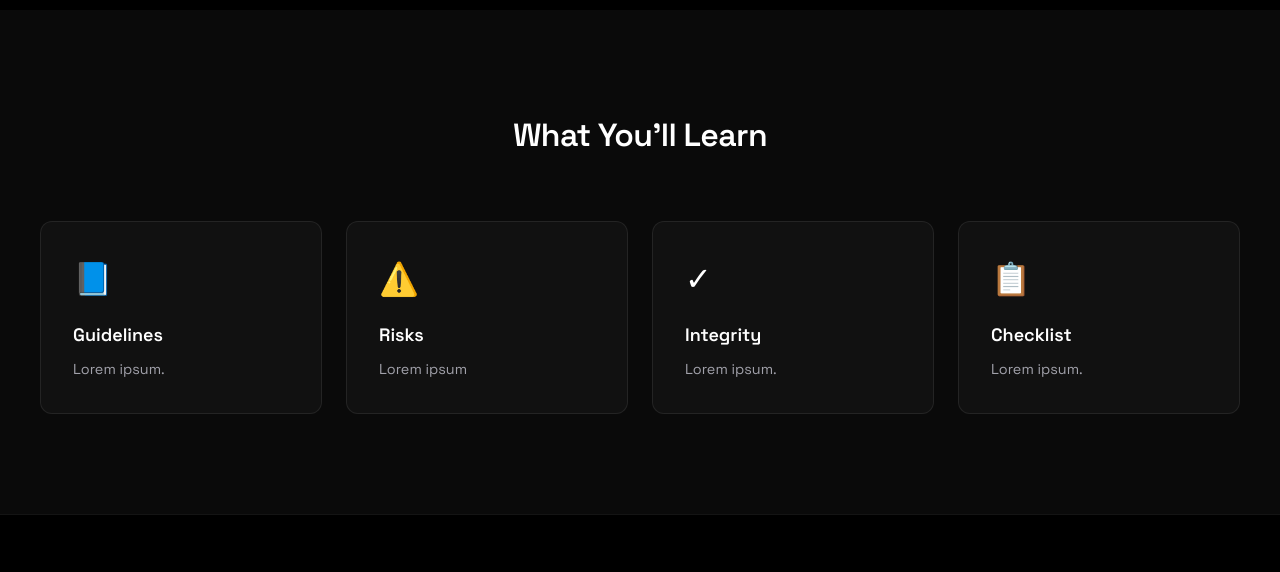
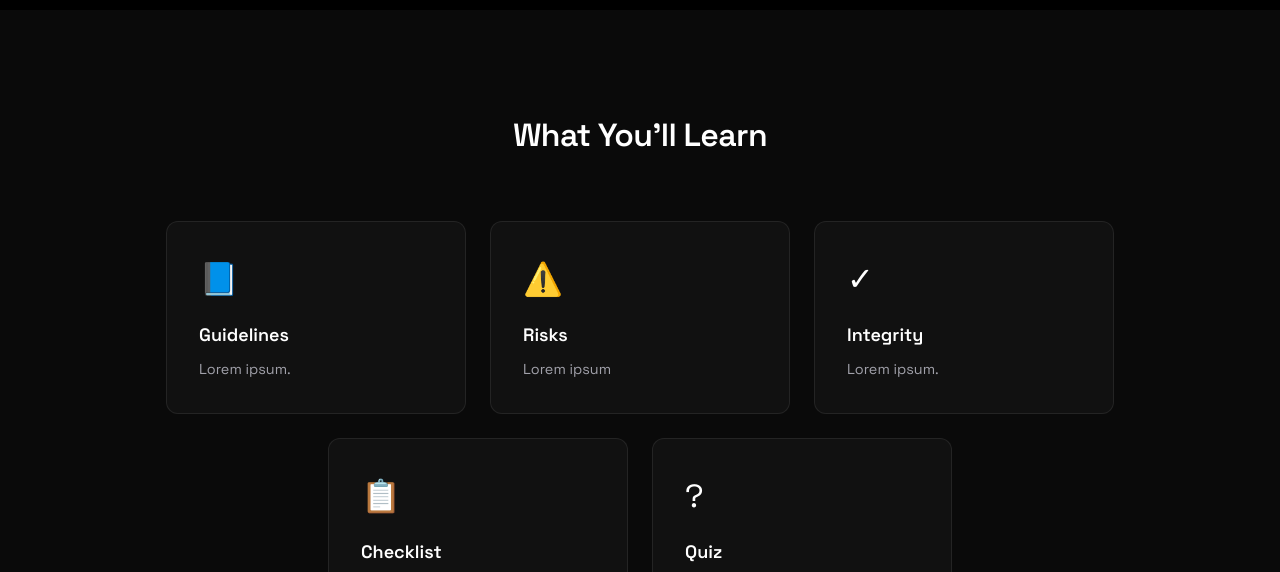
Before and after one commit to moen0/capstoneProject, a plain HTML site: page index.html in a window 1280 px wide. Shown: the part 790-1362 px from the top of the page. Drawn offline with Linux system fonts and the light colour scheme.

Commit message:
added feature card: quiz and fixed 3 + 2 Card layout

```diff
--- a/css/style.css
+++ b/css/style.css
@@ -243,13 +243,14 @@ a {
 }
 
 /* ===== FEATURES SECTION ===== */
+/* ===== FEATURES SECTION ===== */
 .features {
     padding: 100px 24px;
     background: var(--bg-secondary);
 }
 
 .features-container {
-    max-width: 1200px;
+    max-width: 1000px;
     margin: 0 auto;
 }
 
@@ -262,12 +263,16 @@ a {
 }
 
 .features-grid {
-    display: grid;
-    grid-template-columns: repeat(auto-fit, minmax(260px, 1fr));
+    display: flex;
+    flex-wrap: wrap;
+    justify-content: center;
     gap: 24px;
 }
 
 .feature-card {
+    flex: 0 1 calc(33.333% - 16px);
+    max-width: 300px;
+    min-width: 250px;
     background: var(--bg-card);
     border: 1px solid var(--border);
     border-radius: 12px;
--- a/index.html
+++ b/index.html
@@ -67,6 +67,11 @@
                     <h3>Checklist</h3>
                     <p>Lorem ipsum.</p>
                 </div>
+                <div class="feature-card">
+                    <div class="feature-icon">?</div>
+                    <h3>Quiz</h3>
+                    <p>Lorem ipsum.</p>
+                </div>
             </div>
         </div>
     </section>
```
